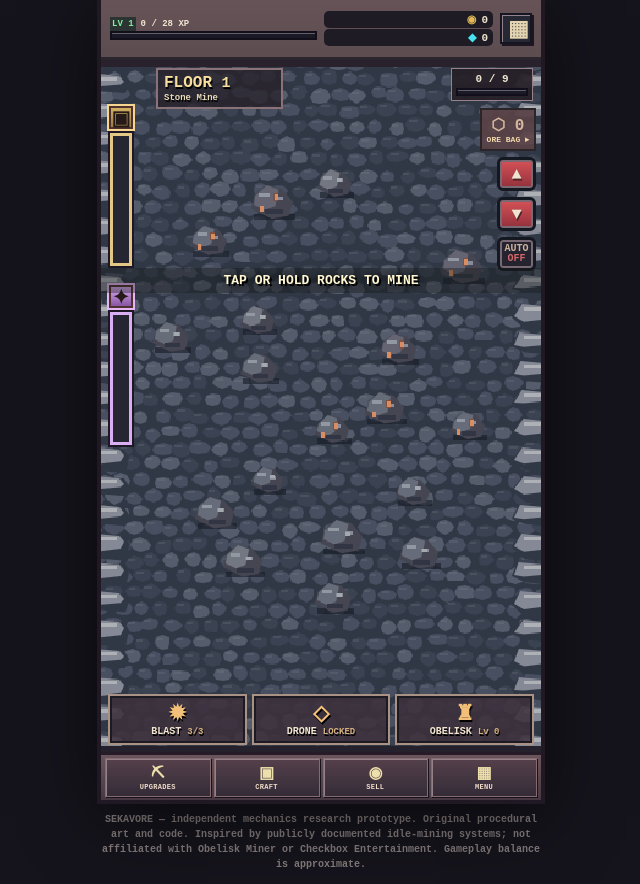
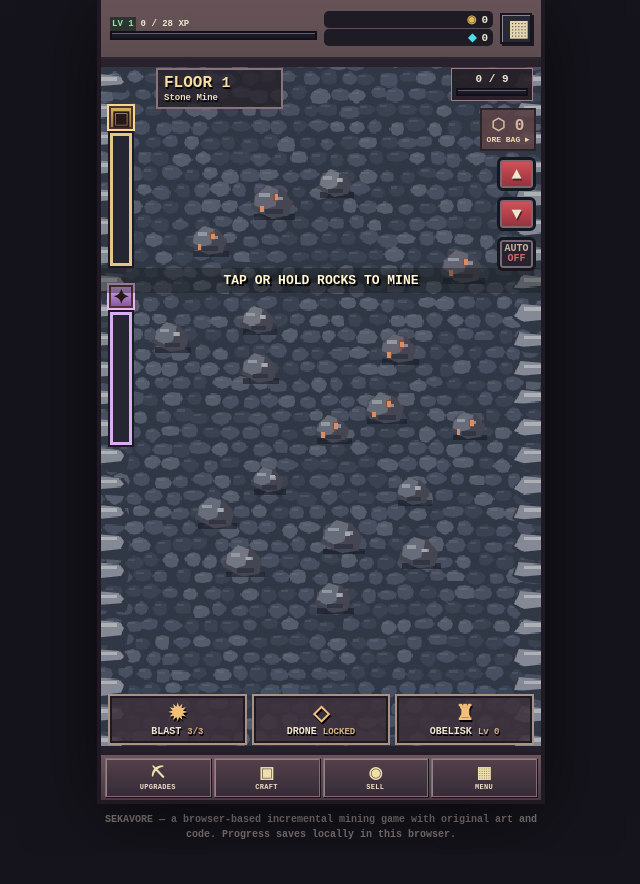
Before and after one commit to SekaFaji/Sekavore, a website with bundled scripts: page index.html in a window 1280 px wide. Shown: the whole page, without its empty margins (319-959 px from the left). After the commit the page ends 854 px from the top, so only its background shows below. Built offline with nearby package versions, Linux system fonts and the light colour scheme.

Commit message:
docs: keep public Sekavore copy project-focused

```diff
--- a/index.html
+++ b/index.html
@@ -23,5 +23,5 @@
  <div id="overlay" class="overlay hidden" aria-hidden="true"><div class="panel"><header class="panel-head"><button id="backBtn" class="back" title="Back to menu">‹</button><h1 id="panelTitle">MENU</h1><button id="closeBtn" class="close" title="Close">×</button></header><div id="panelContent" class="panel-scroll"></div></div></div>
  <div id="confirm" class="confirm hidden"><div class="confirm-box"><h2 id="confirmTitle">Are you sure?</h2><p id="confirmBody"></p><div class="confirm-actions"><button id="confirmCancel" class="btn">CANCEL</button><button id="confirmYes" class="btn danger">CONFIRM</button></div></div></div>
 </div>
-<p class="below">SEKAVORE — independent mechanics research prototype. Original procedural art and code. Inspired by publicly documented idle-mining systems; not affiliated with Obelisk Miner or Checkbox Entertainment. Gameplay balance is approximate.</p>
+<p class="below">SEKAVORE — a browser-based incremental mining game with original art and code. Progress saves locally in this browser.</p>
 <script type="module" src="game.js"></script></body></html>
```
